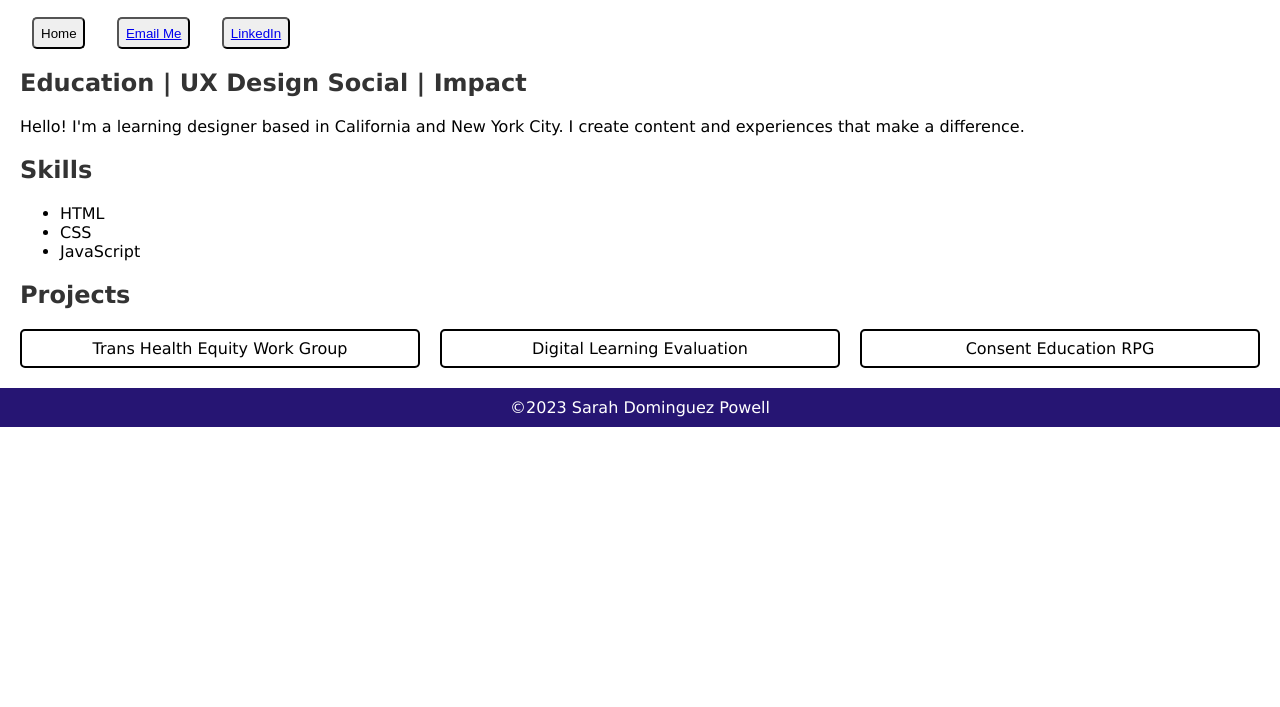
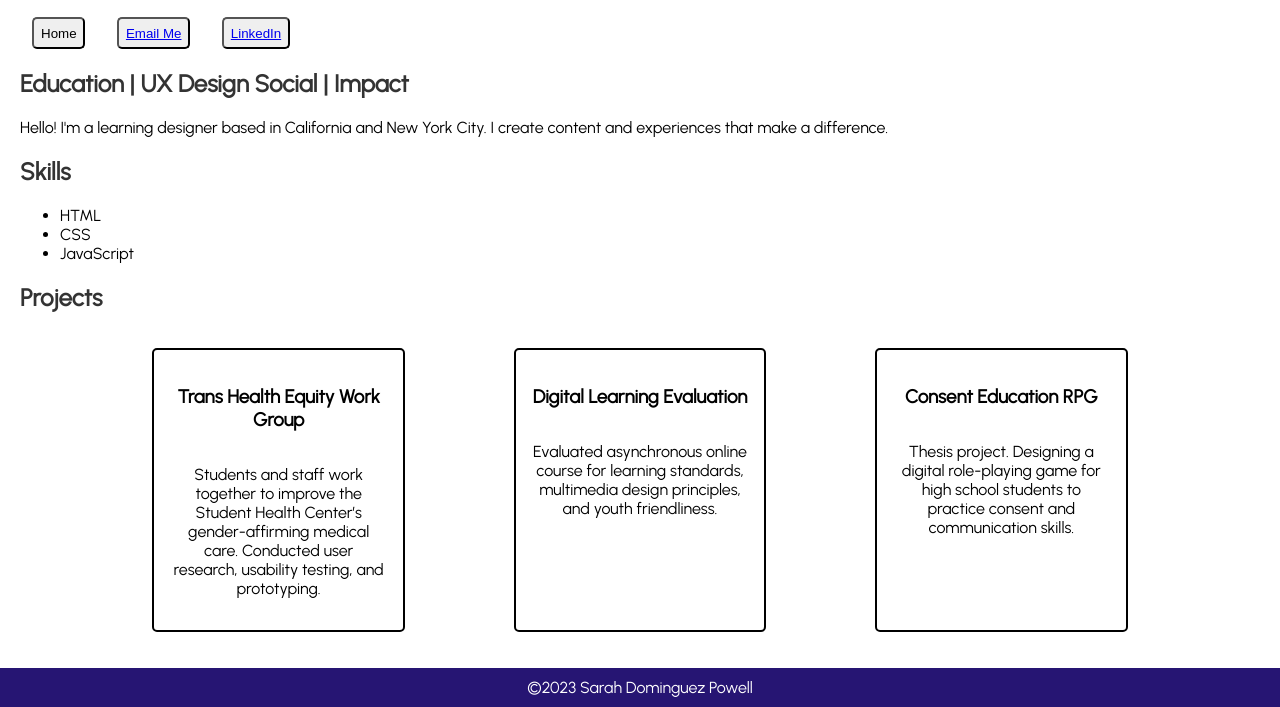
Before and after one commit to CodeNYU/portfolio-sarahdp83, a plain HTML site: page index.html in a window 1280 px wide. Shown: the part 144-851 px from the top of the page. Before the commit the page ends 800 px from the top, so only its background shows below. Drawn offline with Linux system fonts and the light colour scheme; a script that the page names is missing.

Commit message:
feedback changes

```diff
--- a/index.html
+++ b/index.html
@@ -5,6 +5,9 @@
     <meta name="viewport" content="width=device-width, initial-scale=1" />
     <title>Sarah's Portfolio</title>
     <link rel="icon" type="image/x-icon" href="/assets/Favicon.png" />
+    <link rel="preconnect" href="https://fonts.googleapis.com">
+    <link rel="preconnect" href="https://fonts.gstatic.com" crossorigin>
+    <link href="https://fonts.googleapis.com/css2?family=Urbanist&display=swap" rel="stylesheet">
     <link rel="stylesheet" type="text/css" href="styles.css" />
     <script src="script.js" type="application/javascript" defer></script>
   </head>
@@ -35,12 +38,24 @@
         </ul>
       </section>
 
-      <h2>Projects</h2>
+
       <section id="projects">
-        <div class="project"> Trans Health Equity Work Group</div>
-        <div class="project">Digital Learning Evaluation</div>
-        <div class="project">Consent Education RPG</div>
+        <h2>Projects</h2>
+        <div class="project-container">
+        <div class="project">
+          <h3>Trans Health Equity Work Group</h3>
+          <p>Students and staff work together to improve the Student Health Center’s gender-affirming medical care. Conducted user research, usability testing, and prototyping.</p></div>
+        <div class="project">
+          <h3>Digital Learning Evaluation</h3>
+          <p>Evaluated asynchronous online course for learning standards, multimedia design principles, and youth friendliness. </p>
+        </div>
+        <div class="project">
+          <h3>Consent Education RPG</h3>
+          <p>Thesis project. Designing a digital role-playing game for high school students to practice consent and communication skills.</p>
+        </div>
+        </div>
       </section>
+
     </main>
     <footer>&copy;2023 Sarah Dominguez Powell</footer>
   </body>
--- a/styles.css
+++ b/styles.css
@@ -1,5 +1,5 @@
 body {
-  font-family: Verdana, sans-serif;
+ font-family: 'Urbanist', sans-serif;
   margin: 0;
   padding: 0;
 }
@@ -34,6 +34,7 @@ nav {
   gap: 2em;
 }
 
+
 button {
   padding: 0.5em;
   border-radius: 5px;
@@ -43,15 +44,24 @@ section {
   margin-bottom: 20px;
 }
 
-#projects {
-  display: grid;
-  grid-template-columns: 1fr 1fr 1fr;
-  grid-template-rows: 1fr;
-  grid-gap: 20px;
+.project-container {
+  display: flex;
+  flex-direction: row;
+  border-style: none;
+
+
+.project {
+    display: flex;
+    flex-direction: column;
+    width: 33%;
+
+  }
 }
 
 div {
-  padding: 0.5em;
+  margin-left: 5%;
+  margin-right: 5%;
+  padding: 1em;
   text-align: center;
   border-width: 2px;
   border-style: solid;
@@ -65,3 +75,15 @@ footer {
   padding: 10px;
   text-align: center;
 }
+
+@media (max-width: 600px) {
+  .project-container {
+    flex-direction: column;
+  }
+
+  .project {
+    margin-bottom: 5%;
+    width: fit-content;
+  }
+
+}
```
